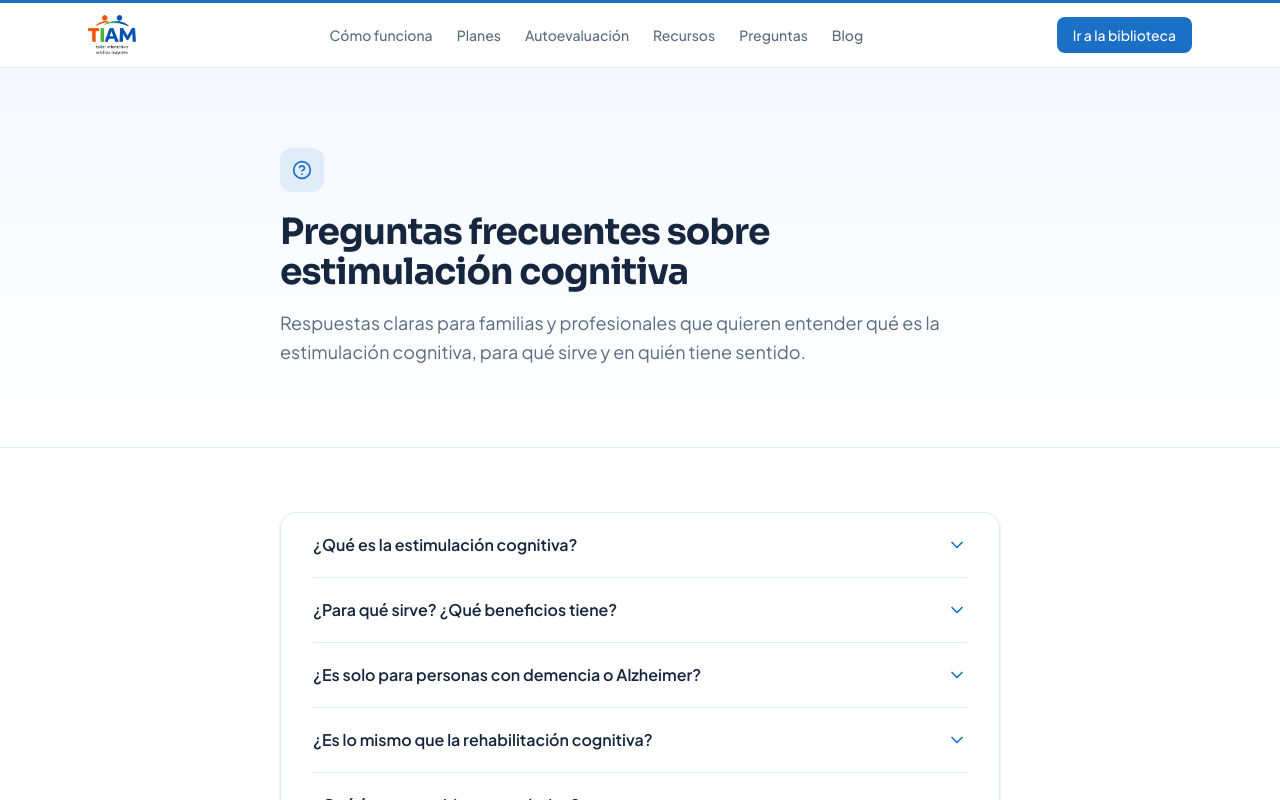
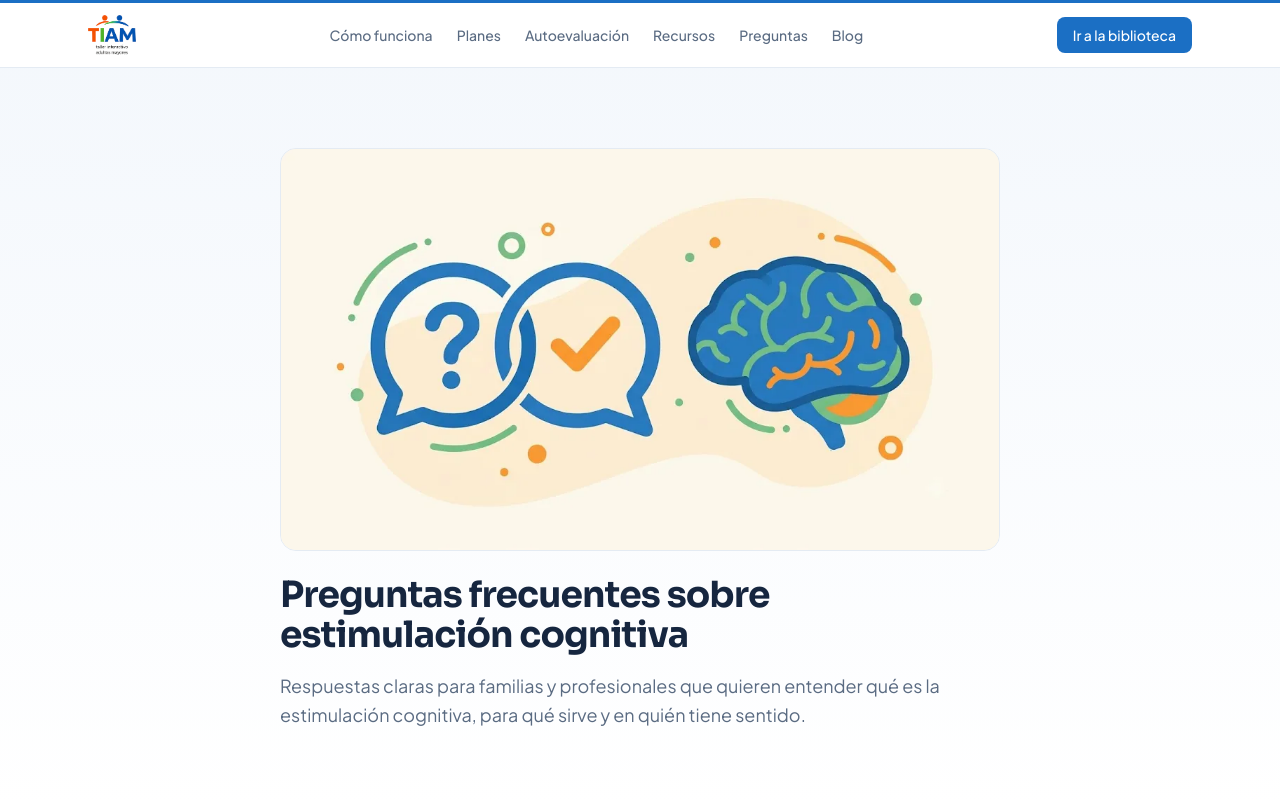
Before and after one commit to manukpo10/TIAM-frontend, a React (Vite) app: page /preguntas-frecuentes in a window 1280 px wide. Shown: the top 800 px of the page. Built offline with nearby package versions, Linux system fonts and the light colour scheme.

Commit message:
feat(faq): ilustracion de encabezado en la intro (reemplaza el icono)

```diff
--- a/src/pages/faq/ClinicalFaqPage.tsx
+++ b/src/pages/faq/ClinicalFaqPage.tsx
@@ -1,9 +1,10 @@
 import { useEffect, useState } from 'react'
 import { Link } from 'react-router-dom'
-import { ChevronDown, HelpCircle } from 'lucide-react'
+import { ChevronDown } from 'lucide-react'
 import { PublicHeader } from '@/components/layout/PublicHeader'
 import { PublicFooter } from '@/components/layout/PublicFooter'
 import { Button } from '@/components/ui/Button'
+import faqIllustration from '@/assets/faq.webp'
 
 // ─── Educational, clinical FAQ — distinct from the commercial FAQ on the landing.
 // Aimed at families and professionals researching cognitive stimulation. ──────────
@@ -174,9 +175,11 @@ export function ClinicalFaqPage() {
         {/* Intro */}
         <section className="border-b border-slate-100 bg-gradient-to-b from-tiam-blue/5 to-white">
           <div className="max-w-3xl mx-auto px-4 sm:px-6 py-14 md:py-20">
-            <div className="flex h-11 w-11 items-center justify-center rounded-xl bg-tiam-blue/10 mb-5">
-              <HelpCircle className="h-5 w-5 text-primary" aria-hidden="true" />
-            </div>
+            <img
+              src={faqIllustration}
+              alt=""
+              className="mb-6 w-full rounded-2xl border border-slate-100"
+            />
             <h1 className="text-3xl md:text-4xl font-bold text-slate-900 tracking-tight">
               Preguntas frecuentes sobre estimulación cognitiva
             </h1>
```
Also changed, not shown: src/assets/faq.webp (added).
